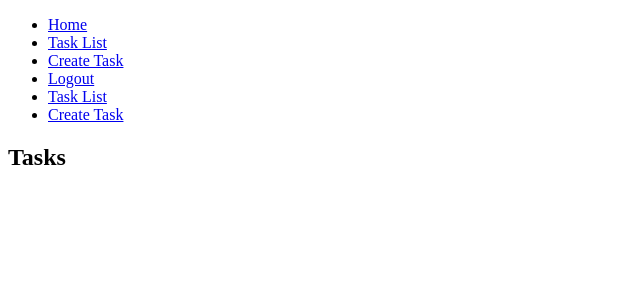
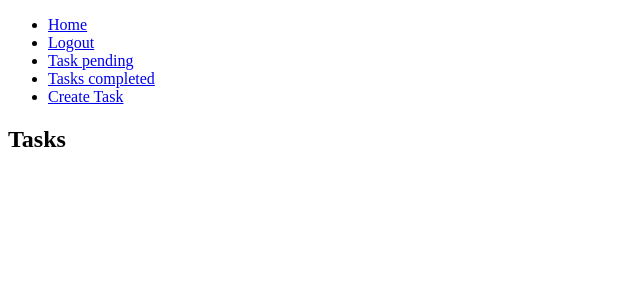
Before and after one commit to eljorgecruz/django-crud-auth, a Django app: page /tasks/ in a window 1280 px wide. Shown: the top 300 px of the page, without its empty margins (0-640 px from the left). Run offline with Django 5.2, Linux system fonts and the light colour scheme; the visitor is signed in with stand-in values (Sample User, id 1); data that the repository does not hold is empty.

Commit message:
Feat: tasks completed view

```diff
--- a/djangocrud/urls.py
+++ b/djangocrud/urls.py
@@ -23,6 +23,7 @@ urlpatterns = [
     path('', views.home, name='home'),
     path('signup/', views.signup, name='signup'),
     path('tasks/', views.tasks, name='tasks'),
+    path('tasks_completed/', views.completed_tasks, name='tasks_completed'),
     path('tasks/create/', views.create_task, name='create_task'),
     path('tasks/<int:task_id>/', views.task_detail, name='task_detail'),
     path('tasks/<int:task_id>/complete/', views.complete_task, name='complete_task'),
--- a/tasks/templates/base.html
+++ b/tasks/templates/base.html
@@ -10,11 +10,10 @@
     <nav>
         <ul>
             <li><a href="/">Home</a></li>
-            <li><a href="/tasks">Task List</a></li>
-            <li><a href="/tasks/create">Create Task</a></li>
             {% if user.is_authenticated %}
                 <li><a href="/logout">Logout</a></li>
-                <li><a href="/tasks">Task List</a></li>
+                <li><a href="{% url 'tasks' %}">Task pending</a></li>
+                <li><a href="{% url 'tasks_completed' %}">Tasks completed</a></li>
                 <li><a href="/tasks/create">Create Task</a></li>
             {% else %}
                 <li><a href="/signup">Sign up</a></li>
--- a/tasks/templates/tasks.html
+++ b/tasks/templates/tasks.html
@@ -14,6 +14,7 @@
             {% endif %}
             <p>{{ Task.description }}</p>
             <p>{{ Task.user.username }}</p>
+            <p>{{ Task.datecompleted|date:'M j Y:i' }}</p>
             <p>{{ Task.important }}</p>
         </a>
 
--- a/tasks/views.py
+++ b/tasks/views.py
@@ -36,6 +36,12 @@ def signup(request):
 
 def tasks(request):
     Tasks = Task.objects.filter(user=request.user, datecompleted__isnull=True)
+    return render(request, 'tasks.html', {
+            'tasks': Tasks
+    })
+
+def completed_tasks(request):
+    Tasks = Task.objects.filter(user=request.user, datecompleted__isnull=False).order_by('-datecompleted')
     return render(request, 'tasks.html', {
             'tasks': Tasks
     })
```
